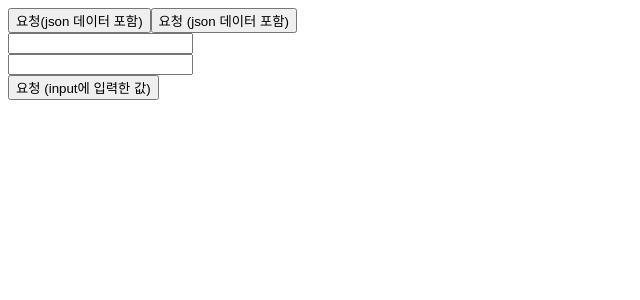
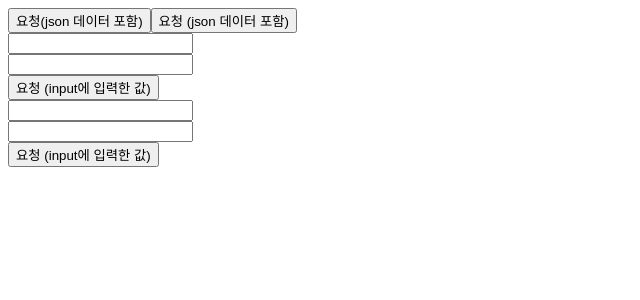
Before and after one commit to parksg5/react1, a React (Vite) app: page / in a window 1280 px wide. Shown: the top 300 px of the page, without its empty margins (0-640 px from the left). Built offline with nearby package versions, Linux system fonts and the light colour scheme.

Commit message:
input에 입력한값 json으로 보내기

```diff
--- a/src/App.jsx
+++ b/src/App.jsx
@@ -31,6 +31,10 @@ function App(props) {
     axios.post("/api/main41/sub3", { name, city });
   }
 
+  function handleClick4() {
+    axios.post("/api/main41/sub4", { name, city });
+  }
+
   return (
     <div>
       <button onClick={handleClick1}>요청(json 데이터 포함)</button>
@@ -43,6 +47,13 @@ function App(props) {
         <br />
         <button onClick={handleClick3}>요청 (input에 입력한 값)</button>
       </div>
+      <div>
+        <input type="text" onChange={(e) => setName(e.target.value)} />
+        <br />
+        <input type="text" onChange={(e) => setCity(e.target.value)} />
+        <br />
+        <button onClick={handleClick4}>요청 (input에 입력한 값)</button>
+      </div>
     </div>
   );
 }
```
